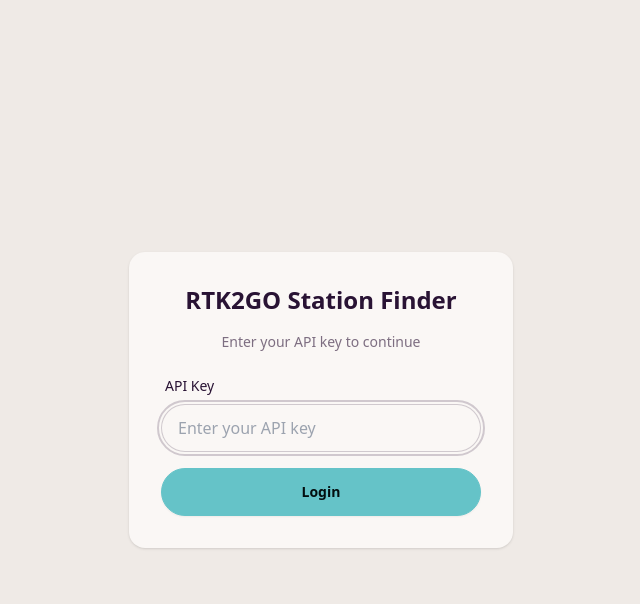
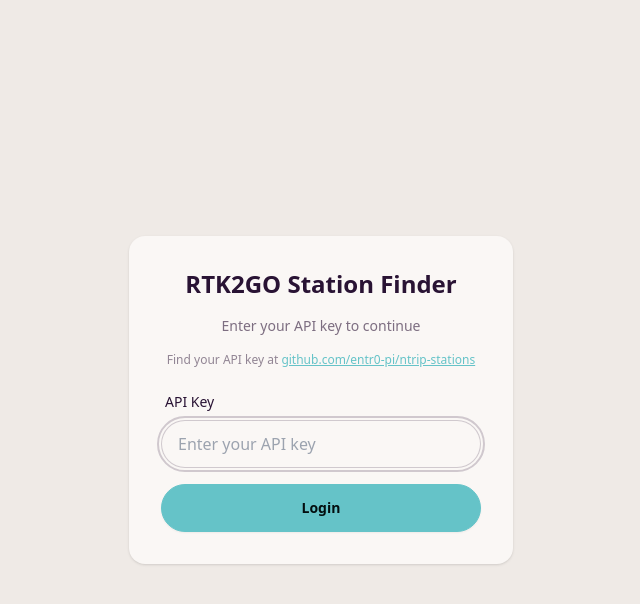
Before and after one commit to entr0-pi/ntrip-stations, a Python web app: template app/templates/login.html in a window 1280 px wide. Shown: the top 604 px of the page, without its empty margins (319-959 px from the left). Run offline with Jinja, Linux system fonts and the light colour scheme; the template is opened without the code that fills it, so the values that code supplies are empty; some libraries are stand-ins or nearby versions.

Commit message:
Update login.html

```diff
--- a/app/templates/login.html
+++ b/app/templates/login.html
@@ -27,6 +27,12 @@
 
       <h1 class="card-title text-2xl justify-center">RTK2GO Station Finder</h1>
       <p class="text-base-content/60 text-center text-sm">Enter your API key to continue</p>
+      <p class="text-base-content/50 text-center text-xs">
+        Find your API key at
+        <a href="https://github.com/entr0-pi/ntrip-stations" target="_blank" rel="noopener noreferrer" class="link link-primary">
+          github.com/entr0-pi/ntrip-stations
+        </a>
+      </p>
 
       {% if error %}
       <div class="alert alert-error text-sm py-2">
```
